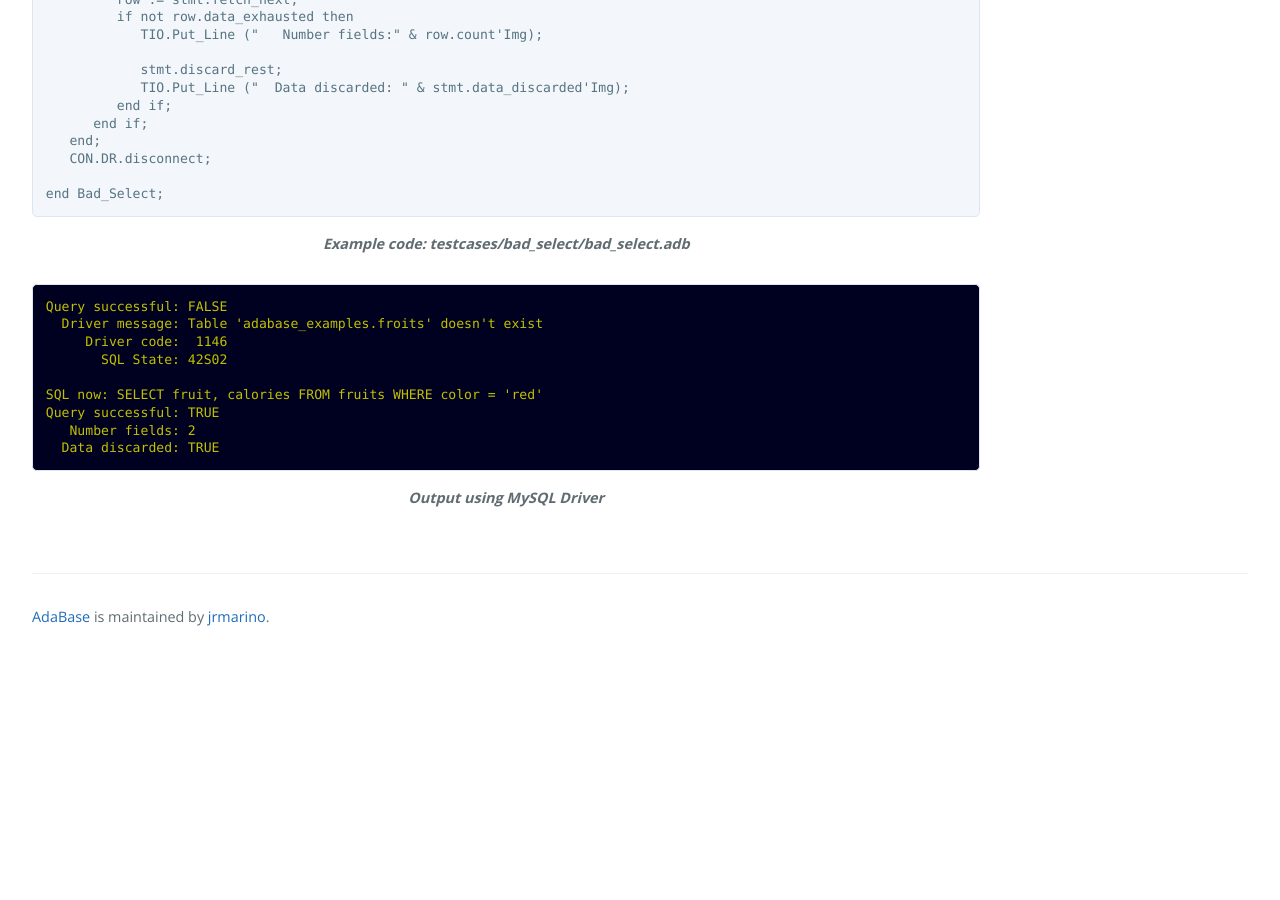
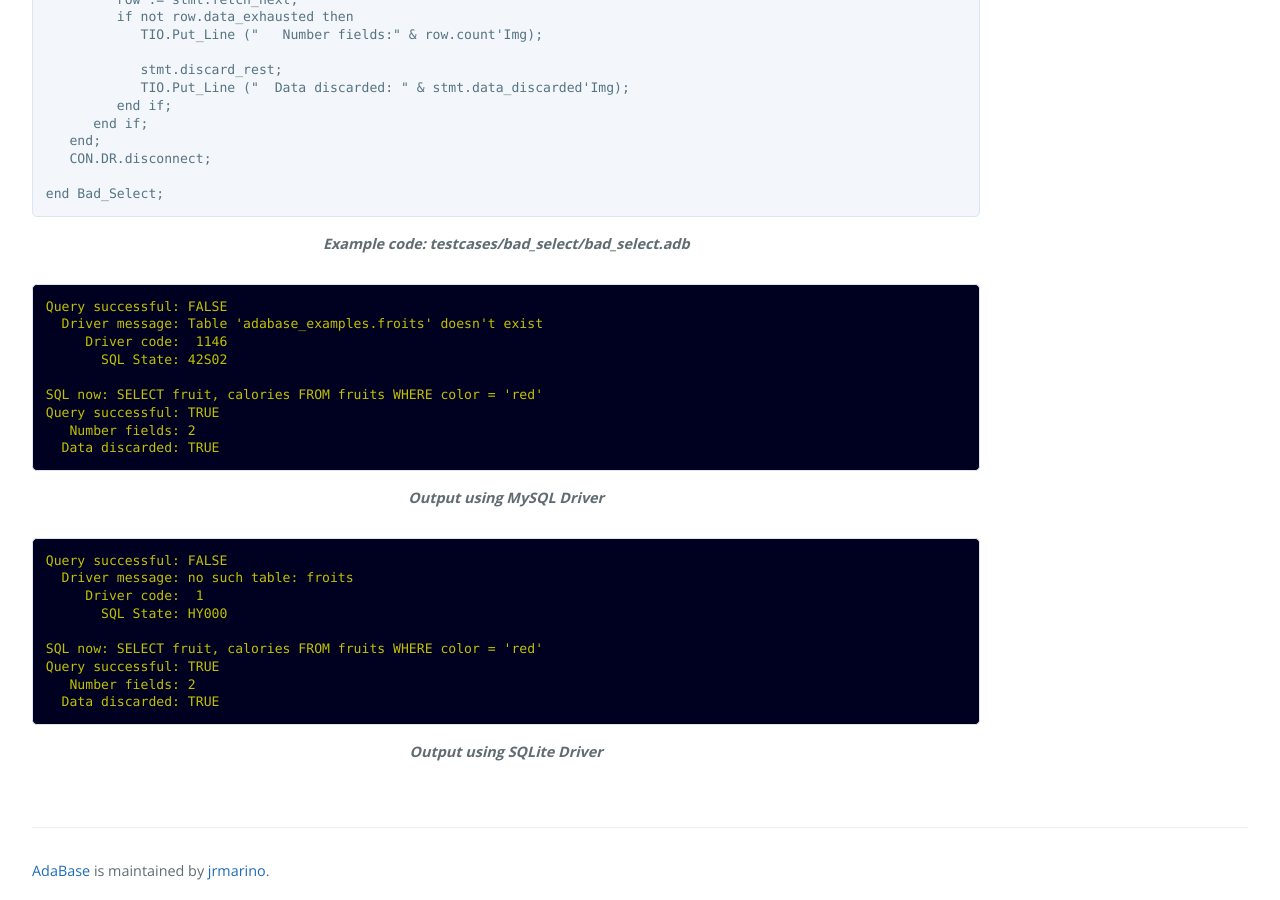
Before and after one commit to jrmarino/AdaBase, a Jekyll site: the page built from stmt_discard_rest.md, in a window 1280 px wide and 900 px high, scrolled down 1092 px. Built offline with Jekyll 4.4.1, drawn with Linux system fonts in a browser that asks for light colours; before the commit the page ends 1738 px from its top, so only the background shows below that.

Commit message:
Add SQLite output to discard rest docs

```diff
--- a/stmt_discard_rest.md
+++ b/stmt_discard_rest.md
@@ -90,6 +90,19 @@ Query successful: TRUE
 </pre>
 <p class="caption">Output using MySQL Driver</p>
 <br/>
+<pre class="output">
+Query successful: FALSE
+  Driver message: no such table: froits
+     Driver code:  1
+       SQL State: HY000
+
+SQL now: SELECT fruit, calories FROM fruits WHERE color = 'red'
+Query successful: TRUE
+   Number fields: 2
+  Data discarded: TRUE
+</pre>
+<p class="caption">Output using SQLite Driver</p>
+<br/>
 <p>{{ page.supported_statements }}</p>
 </div>
 <div class="sidenav">
```
